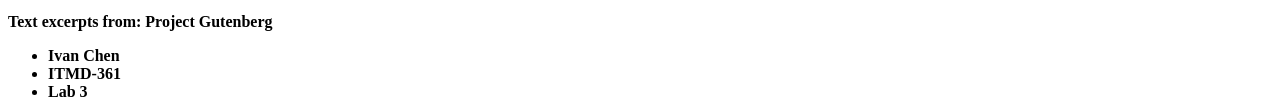
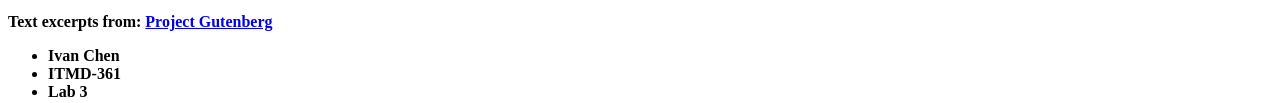
Before and after one commit to 1vahn/Lab3, a plain HTML site: page Lab3/index.html in a window 1280 px wide. Shown: the part 851-954 px from the top of the page. Drawn offline with Linux system fonts and the light colour scheme.

Commit message:
On branch main 	modified:   Lab3/index.html

```diff
--- a/Lab3/index.html
+++ b/Lab3/index.html
@@ -42,7 +42,7 @@
     </header>
     <p>Dorothy lived in the midst of the great Kansas prairies, with Uncle Henry, who was a farmer, and Aunt Em, who was the farmer's wife.  Their house was small, for the lumber to build it had to be carried by wagon many miles.  There were four walls, a floor and a roof, which made one room; and this room contained a rusty looking cookstove, a cupboard for the dishes, a table, three or four chairs, and the beds.  Uncle Henry and Aunt Em had a big bed in one corner, and Dorothy a little bed in another corner.  There was no garret at all, and no cellar--except a small hole dug in the ground, called a cyclone cellar, where the family could go in case one of those great whirlwinds arose, mighty enough to crush any building in its path.  It was reached by a trap door in the middle of the floor, from which a ladder led down into the small, dark hole.</p>
     <p>When Dorothy stood in the doorway and looked around, she could see nothing but the great gray prairie on every side.  Not a tree nor a house broke the broad sweep of flat country that reached to the edge of the sky in all directions.  The sun had baked the plowed land into a gray mass, with little cracks running through it.  Even the grass was not green, for the sun had burned the tops of the long blades until they were the same gray color to be seen everywhere.  Once the house had been painted, but the sun blistered the paint and the rains washed it away, and now the house was as dull and gray as everything else.</p>
-    <p><b>Text excerpts from: <ahref="http://www.gutenberg.org">Project Gutenberg</a></b></p>
+    <p><b>Text excerpts from: <a href="http://www.gutenberg.org">Project Gutenberg</a></b></p>
     <ul>
         <li><b>Ivan Chen</b></li>
         <li><b>ITMD-361</b></li>
```
